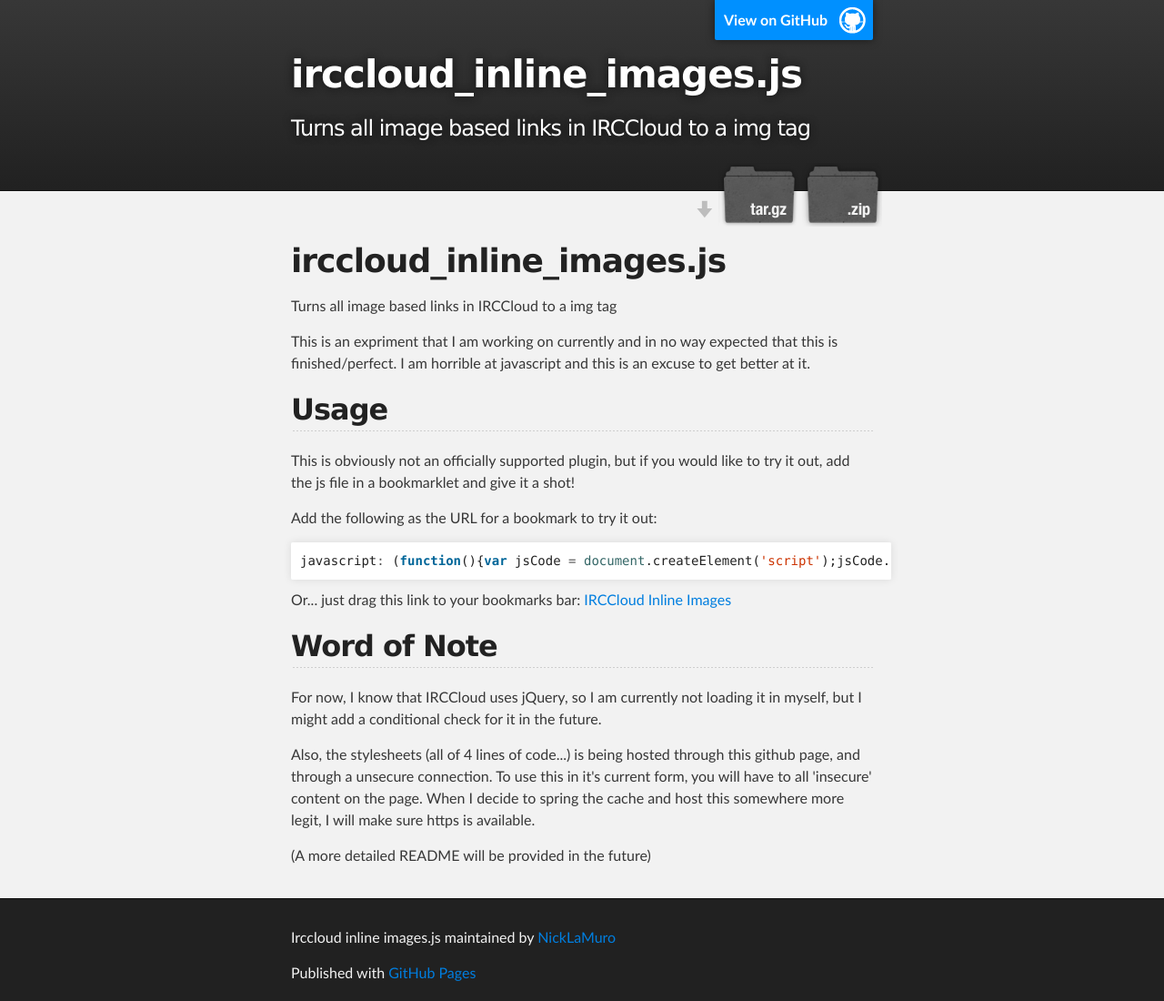
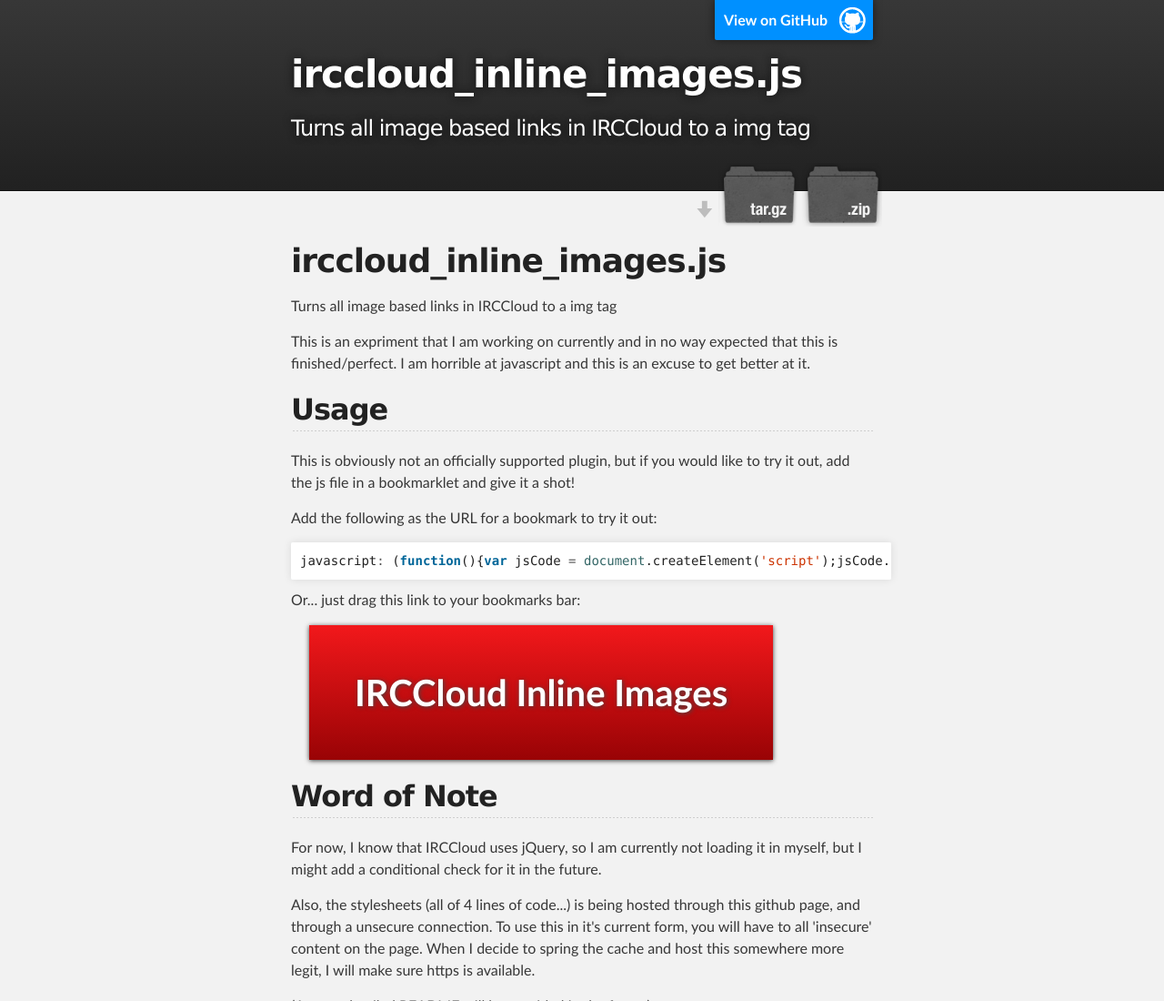
Before and after one commit to NickLaMuro/irccloud_inline_images.js, a plain HTML site: page index.html in a window 1280 px wide. Shown: the top 1100 px of the page at 91% size. Drawn offline with Linux system fonts and the light colour scheme.

Commit message:
Adds the big red button

```diff
--- a/index.html
+++ b/index.html
@@ -7,6 +7,7 @@
     <meta name="description" content="irccloud_inline_images.js : Turns all links to a image in IRCCloud to a img tag" />
 
     <link rel="stylesheet" type="text/css" media="screen" href="stylesheets/stylesheet.css">
+    <link rel="stylesheet" type="text/css" media="screen" href="stylesheets/big_red_button.css">
 
     <title>Irccloud inline images.js</title>
   </head>
@@ -48,8 +49,13 @@
 
 <p>
   Or... just drag this link to your bookmarks bar:
-  <a href="javascript: (function(){var jsCode = document.createElement('script');jsCode.setAttribute('src', 'https://raw.github.com/NickLaMuro/irccloud_inline_images.js/master/irccloud_inline_images.js');document.body.appendChild(jsCode);}());">IRCCloud Inline Images</a>
 </p>
+
+<div class="big-red-button-container">
+  <a class="big-red-button" href="javascript: (function(){var jsCode = document.createElement('script');jsCode.setAttribute('src', 'https://raw.github.com/NickLaMuro/irccloud_inline_images.js/master/irccloud_inline_images.js');document.body.appendChild(jsCode);}());">
+    IRCCloud Inline Images
+  </a>
+</div>
 
 <h2>Word of Note</h2>
 
--- /dev/null
+++ b/stylesheets/big_red_button.css
@@ -0,0 +1,52 @@
+div.big-red-button-container{
+  margin: 60px 0px;
+  float: center;
+}
+
+a.big-red-button {
+  /* Gradients thanks to http://www.colorzilla.com/gradient-editor/ */
+  background: #f2181b; /* Old browsers */
+  background: -moz-linear-gradient(top, #f2181b 0%, #990305 100%); /* FF3.6+ */
+  background: -webkit-gradient(linear, left top, left bottom, color-stop(0%,#f2181b), color-stop(100%,#990305)); /* Chrome,Safari4+ */
+  background: -webkit-linear-gradient(top, #f2181b 0%,#990305 100%); /* Chrome10+,Safari5.1+ */
+  background: -o-linear-gradient(top, #f2181b 0%,#990305 100%); /* Opera 11.10+ */
+  background: -ms-linear-gradient(top, #f2181b 0%,#990305 100%); /* IE10+ */
+  background: linear-gradient(to bottom, #f2181b 0%,#990305 100%); /* W3C */
+  filter: progid:DXImageTransform.Microsoft.gradient( startColorstr='#f2181b', endColorstr='#990305',GradientType=0 ); /* IE6-9 */
+
+  -webkit-box-shadow: 0 1px 5px rgba(0,0,0,0.75);
+  -moz-box-shadow: 0 1px 5px rgba(0,0,0,0.75);
+  box-shadow: 0 1px 5px rgba(0,0,0,0.75);
+
+  margin: 20px;
+  padding: 50px;
+  color: white;
+  font-size: 40px;
+  font-weight: bold;
+  text-shadow: 1px 1px 5px #444;
+
+}
+
+#main_content a.big-red-button:hover {
+  background: #e5161a; /* Old browsers */
+  background: -moz-linear-gradient(top,  #e5161a 0%, #8c0205 100%); /* FF3.6+ */
+  background: -webkit-gradient(linear, left top, left bottom, color-stop(0%,#e5161a), color-stop(100%,#8c0205)); /* Chrome,Safari4+ */
+  background: -webkit-linear-gradient(top,  #e5161a 0%,#8c0205 100%); /* Chrome10+,Safari5.1+ */
+  background: -o-linear-gradient(top,  #e5161a 0%,#8c0205 100%); /* Opera 11.10+ */
+  background: -ms-linear-gradient(top,  #e5161a 0%,#8c0205 100%); /* IE10+ */
+  background: linear-gradient(to bottom,  #e5161a 0%,#8c0205 100%); /* W3C */
+  filter: progid:DXImageTransform.Microsoft.gradient( startColorstr='#e5161a', endColorstr='#8c0205',GradientType=0 ); /* IE6-9 */
+
+  color: #eee;
+}
+
+#main_content a.big-red-button:active {
+  background: #b21114; /* Old browsers */
+  background: -moz-linear-gradient(top,  #b21114 0%, #d80407 100%); /* FF3.6+ */
+  background: -webkit-gradient(linear, left top, left bottom, color-stop(0%,#b21114), color-stop(100%,#d80407)); /* Chrome,Safari4+ */
+  background: -webkit-linear-gradient(top,  #b21114 0%,#d80407 100%); /* Chrome10+,Safari5.1+ */
+  background: -o-linear-gradient(top,  #b21114 0%,#d80407 100%); /* Opera 11.10+ */
+  background: -ms-linear-gradient(top,  #b21114 0%,#d80407 100%); /* IE10+ */
+  background: linear-gradient(to bottom,  #b21114 0%,#d80407 100%); /* W3C */
+  filter: progid:DXImageTransform.Microsoft.gradient( startColorstr='#b21114', endColorstr='#d80407',GradientType=0 ); /* IE6-9 */
+}
```
